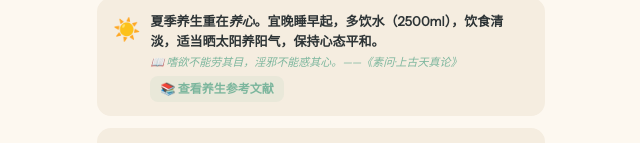
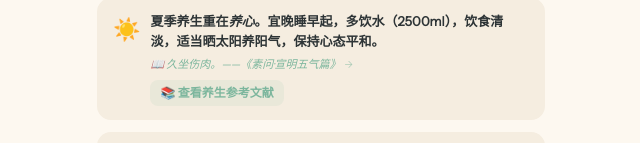
Before and after one commit to rui66648/lifestyle-assistant, a plain HTML site: page index.html in a window 1280 px wide. Shown: the part 182-325 px from the top of the page, without its empty margins (319-959 px from the left). Drawn offline with Linux system fonts and the light colour scheme; files whose address does not match are found by name.

Commit message:
健康建议每次刷新随机+覆盖14部参考文献+点击出处跳转对应页面

```diff
--- a/index.html
+++ b/index.html
@@ -198,7 +198,9 @@ img{max-width:100%;display:block}
 .health-tip .tip-icon{font-size:22px;flex-shrink:0;padding-top:1px}
 .health-tip .tip-content{flex:1;min-width:0}
 .health-tip .tip-text{display:block;color:var(--ink);font-weight:600;margin-bottom:4px}
-.health-tip .tip-source{display:block;font-size:11px;color:var(--accent);font-style:italic;line-height:1.4}
+.health-tip .tip-source{display:block;font-size:11px;color:var(--accent);font-style:italic;line-height:1.4;cursor:pointer;padding:2px 0;border-radius:4px;transition:all .15s}
+.health-tip .tip-source:hover{background:rgba(124,182,157,0.15)}
+.health-tip .tip-source::after{content:' →';font-style:normal;font-size:10px;opacity:.6;margin-left:2px}
 
 /* Edit Mode */
 
@@ -731,28 +733,40 @@ const QUOTES = [
 ];
 
 const HEALTH_TIPS = [
-  {habit:'morning_run',text:'晨跑30分钟，提升一整天的精力和专注力。',source:'广步于庭，被发缓形，以使志生。——《素问·四气调神大论》'},
-  {habit:'early_rise',text:'规律作息，早睡早起，让生物钟保持稳定。',source:'起居有常，不妄作劳。——《素问·上古天真论》'},
-  {habit:'reading',text:'每天阅读20分钟，一年可以读完20本书。',source:'嗜欲不能劳其目，淫邪不能惑其心。——《素问·上古天真论》'},
-  {habit:'meditation',text:'冥想5分钟就能显著降低焦虑水平。',source:'恬惔虚无，真气从之，精神内守，病安从来。——《素问·上古天真论》'},
-  {habit:'early_sleep',text:'晚上11点前入睡，让身体充分修复。',source:'子时胆经当令，凡十一脏取决于胆。——《子午流注》'},
-  {habit:'breakfast',text:'营养均衡的早餐是一天能量的基础。',source:'辰时胃经最活跃，必须吃早餐。——《子午流注》'},
-  {habit:'walk',text:'饭后散步15分钟，有助于消化和血糖控制。',source:'广步于庭，以缓其形。——《素问·四气调神大论》'},
-  {habit:'breathe',text:'深呼吸练习可以激活副交感神经，缓解压力。',source:'和于术数，导引吐纳。——《素问·上古天真论》'},
-  {habit:'strength',text:'力量训练不仅塑形，还能增强骨密度。',source:'形劳而不倦。——《素问·上古天真论》'},
-  {habit:'yoga',text:'瑜伽改善柔韧性，同时锻炼身心平衡。',source:'和于术数，故能形与神俱。——《素问·上古天真论》'},
-  {habit:'skincare',text:'坚持护肤习惯，皮肤状态会肉眼可见地改善。',source:'肺主皮毛，白当肺。——《素问·五脏生成篇》'},
-  {habit:'diary',text:'写日记是很好的情绪管理和自我反思方式。',source:'志闲而少欲，心安而不惧。——《素问·上古天真论》'},
-  {habit:'foot_bath',text:'睡前泡脚15分钟，促进血液循环，改善睡眠质量。',source:'去寒就温，无泄皮肤。——《素问·四气调神大论》'},
-  {habit:'daily_water',text:'成年人每天建议饮水1500-2000ml（约8杯），少量多次。起床后空腹喝一杯温水（200-300ml），促进肠胃蠕动和代谢。',source:'食饮有节，谨和五味；卯时大肠经当令，起床饮温水。——《素问·上古天真论》《子午流注》'},
-  {habit:'healthy_diet',text:'均衡饮食是健康的基石，每天摄入12种以上食物。',source:'五谷为养，五果为助，五畜为益，五菜为充。——《素问·藏气法时论》'},
-  {habit:'less_sit',text:'每坐45分钟站起来活动5分钟，保护腰椎。',source:'久坐伤肉。——《素问·宣明五气篇》'},
-  {habit:'eye_rest',text:'每用眼20分钟远眺20秒，保护视力。',source:'久视伤血。——《素问·宣明五气篇》'},
-  {habit:'good_posture',text:'保持正确坐姿，减少颈椎压力。',source:'形正则气顺。——《遵生八笺》'},
-  {habit:'sunshine',text:'每天晒太阳15-20分钟，促进阳气生发。',source:'无厌于日，使气得泄。——《素问·四气调神大论》'},
-  {habit:'vitamin',text:'秋冬注意补充维生素D和钙质。',source:'必待日光，去寒就温。——《素问·四气调神大论》'},
-  {habit:'fruits_veggies',text:'每天摄入300-500克蔬菜，降低慢性病风险。',source:'五菜为充，气味合而服之。——《素问·藏气法时论》'},
-  {habit:'jump_rope',text:'跳绳10分钟消耗的热量相当于慢跑30分钟。',source:'春夏养阳，秋冬养阴。——《素问·四气调神大论》'}
+  {habit:'morning_run',text:'晨跑30分钟，提升一整天的精力和专注力。',source:'广步于庭，被发缓形，以使志生。——《素问·四气调神大论》',refBook:'黄帝内经'},
+  {habit:'early_rise',text:'规律作息，早睡早起，让生物钟保持稳定。',source:'起居有常，不妄作劳。——《素问·上古天真论》',refBook:'黄帝内经'},
+  {habit:'reading',text:'每天阅读20分钟，一年可以读完20本书。',source:'嗜欲不能劳其目，淫邪不能惑其心。——《素问·上古天真论》',refBook:'黄帝内经'},
+  {habit:'meditation',text:'冥想5分钟就能显著降低焦虑水平。',source:'恬惔虚无，真气从之，精神内守，病安从来。——《素问·上古天真论》',refBook:'黄帝内经'},
+  {habit:'early_sleep',text:'晚上11点前入睡，让身体充分修复。',source:'子时胆经当令，凡十一脏取决于胆。——《子午流注》',refBook:'黄帝内经'},
+  {habit:'breakfast',text:'营养均衡的早餐是一天能量的基础。',source:'辰时胃经最活跃，必须吃早餐。——《子午流注》',refBook:'黄帝内经'},
+  {habit:'walk',text:'饭后散步15分钟，有助于消化和血糖控制。',source:'广步于庭，以缓其形。——《素问·四气调神大论》',refBook:'黄帝内经'},
+  {habit:'breathe',text:'深呼吸练习可以激活副交感神经，缓解压力。',source:'和于术数，导引吐纳。——《素问·上古天真论》',refBook:'黄帝内经'},
+  {habit:'strength',text:'力量训练不仅塑形，还能增强骨密度。',source:'形劳而不倦。——《素问·上古天真论》',refBook:'黄帝内经'},
+  {habit:'yoga',text:'瑜伽改善柔韧性，同时锻炼身心平衡。',source:'和于术数，故能形与神俱。——《素问·上古天真论》',refBook:'黄帝内经'},
+  {habit:'skincare',text:'坚持护肤习惯，皮肤状态会肉眼可见地改善。',source:'肺主皮毛，白当肺。——《素问·五脏生成篇》',refBook:'黄帝内经'},
+  {habit:'diary',text:'写日记是很好的情绪管理和自我反思方式。',source:'志闲而少欲，心安而不惧。——《素问·上古天真论》',refBook:'黄帝内经'},
+  {habit:'foot_bath',text:'睡前泡脚15分钟，促进血液循环，改善睡眠质量。',source:'去寒就温，无泄皮肤。——《素问·四气调神大论》',refBook:'黄帝内经'},
+  {habit:'daily_water',text:'成年人每天建议饮水1500-2000ml（约8杯），少量多次。起床后空腹喝一杯温水（200-300ml），促进肠胃蠕动和代谢。',source:'食饮有节，谨和五味；卯时大肠经当令，起床饮温水。——《素问·上古天真论》《子午流注》',refBook:'黄帝内经'},
+  {habit:'healthy_diet',text:'均衡饮食是健康的基石，每天摄入12种以上食物。',source:'五谷为养，五果为助，五畜为益，五菜为充。——《素问·藏气法时论》',refBook:'黄帝内经'},
+  {habit:'less_sit',text:'每坐45分钟站起来活动5分钟，保护腰椎。',source:'久坐伤肉。——《素问·宣明五气篇》',refBook:'黄帝内经'},
+  {habit:'eye_rest',text:'每用眼20分钟远眺20秒，保护视力。',source:'久视伤血。——《素问·宣明五气篇》',refBook:'黄帝内经'},
+  {habit:'good_posture',text:'保持正确坐姿，减少颈椎压力。',source:'形正则气顺。——《遵生八笺》',refBook:'遵生八笺'},
+  {habit:'sunshine',text:'每天晒太阳15-20分钟，促进阳气生发。',source:'无厌于日，使气得泄。——《素问·四气调神大论》',refBook:'黄帝内经'},
+  {habit:'vitamin',text:'秋冬注意补充维生素D和钙质。',source:'必待日光，去寒就温。——《素问·四气调神大论》',refBook:'黄帝内经'},
+  {habit:'fruits_veggies',text:'每天摄入300-500克蔬菜，降低慢性病风险。',source:'五菜为充，气味合而服之。——《素问·藏气法时论》',refBook:'黄帝内经'},
+  {habit:'jump_rope',text:'跳绳10分钟消耗的热量相当于慢跑30分钟。',source:'春夏养阳，秋冬养阴。——《素问·四气调神大论》',refBook:'黄帝内经'},
+  {habit:'stretch',text:'办公室拉伸5分钟，缓解肩颈僵硬和腰背酸痛。',source:'导引按跷，以通经气。——《黄帝内经》',refBook:'拉伸'},
+  {habit:'sleep_quality',text:'右侧卧睡，屈右臂，头枕左手，安眠养神。',source:'屈膝侧卧，益人气力。——《老老恒言》',refBook:'老老恒言'},
+  {habit:'acupressure',text:'每日按揉足三里、合谷穴各3分钟，调理脾胃。',source:'胃病者，胃脘当心而痛，上支两胁。——《灵枢》',refBook:'求医不如求己'},
+  {habit:'emotion',text:'怒伤肝，悲伤肺，思伤脾，恐伤肾。保持情绪平和。',source:'怒伤肝，悲胜怒；喜伤心，恐胜喜。——《素问·阴阳应象大论》',refBook:'黄帝内经'},
+  {habit:'rest',text:'主动休息比被动休息更有效，每90分钟休息15分钟。',source:'久视伤血，久卧伤气，久坐伤肉。——《素问·宣明五气篇》',refBook:'科学休息'},
+  {habit:'constitution',text:'了解自己的体质类型，针对性调理饮食和运动。',source:'阴阳和平之人，其骨直以和。——《灵枢·通天》',refBook:'九种体质养生全书'},
+  {habit:'food_therapy',text:'食物是最好的药物，合理搭配可预防疾病。',source:'毒药攻邪，五谷为养，五果为助。——《素问·藏气法时论》',refBook:'饮膳正要'},
+  {habit:'mind',text:'养生先养心，心为五脏六腑之大主。',source:'心者，君主之官也，神明出焉。——《素问·灵兰秘典论》',refBook:'闲情偶寄'},
+  {habit:'longevity',text:'不伤为本，积微成损，养生在于日常点滴。',source:'善养生者，不伤为本。——《抱朴子》',refBook:'抱朴子'},
+  {habit:'five_viscera',text:'五脏养生各有法：肝苦急，急食甘以缓之。',source:'肝苦急，急食甘以缓之。——《素问·藏气法时论》',refBook:'寿世青编'},
+  {habit:'medicine',text:'大医精诚，养性之道在于日常修身。',source:'安生之本，必资于食。——《备急千金要方》',refBook:'备急千金要方'},
+  {habit:'body_form',text:'形神相亲，养生贵在形神兼养。',source:'精神之于形骸，犹国之有君也。——《养生论》',refBook:'养生论'}
 ];
 
 const BODY_CLOCK = [
@@ -1009,11 +1023,24 @@ function renderHealthTip() {
   // Seasonal tip as main text
   document.getElementById('tipText').innerHTML = pack.tip;
 
-  // Random 黄帝内经 health tip as source
-  const todayNum = new Date().getDate();
-  const idx = todayNum % HEALTH_TIPS.length;
+  // Random health tip from all references, refresh each time
+  const idx = Math.floor(Math.random() * HEALTH_TIPS.length);
   const tip = HEALTH_TIPS[idx];
-  document.getElementById('tipSource').textContent = '📖 ' + tip.source;
+  const sourceEl = document.getElementById('tipSource');
+
+  // Find matching ref book URL
+  const refBook = REF_BOOKS.find(b => b.name.includes(tip.refBook));
+  const refUrl = refBook ? refBook.url : null;
+
+  if (refUrl) {
+    sourceEl.innerHTML = '📖 ' + tip.source;
+    sourceEl.style.cursor = 'pointer';
+    sourceEl.onclick = function() { window.open(refUrl, '_blank'); };
+  } else {
+    sourceEl.textContent = '📖 ' + tip.source;
+    sourceEl.style.cursor = 'default';
+    sourceEl.onclick = null;
+  }
 }
 
 function renderReminderBanner() {
```
